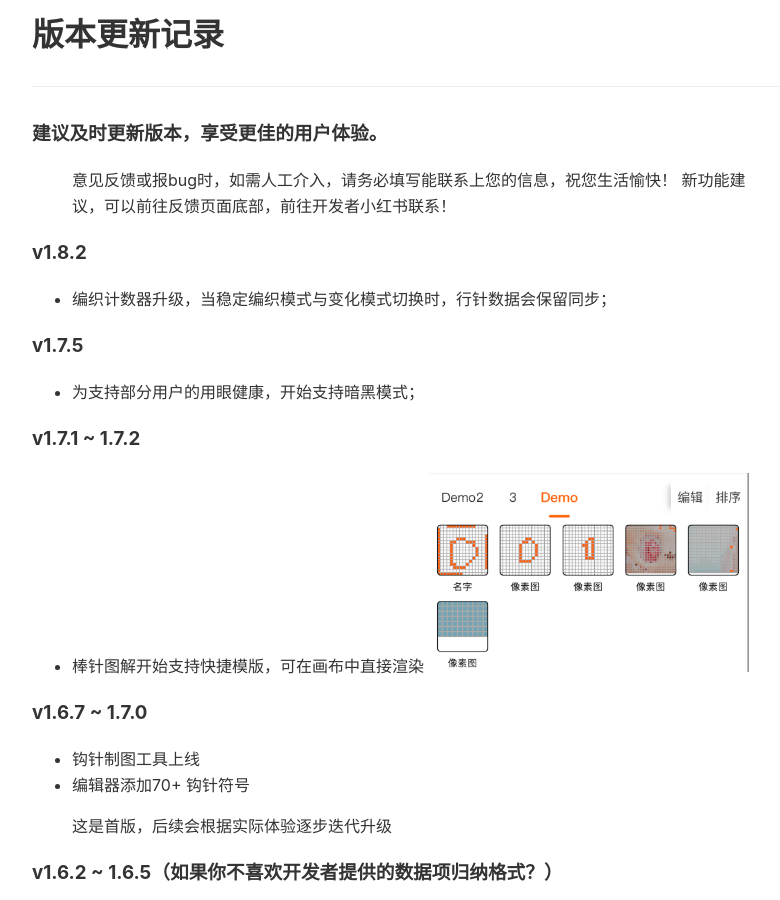
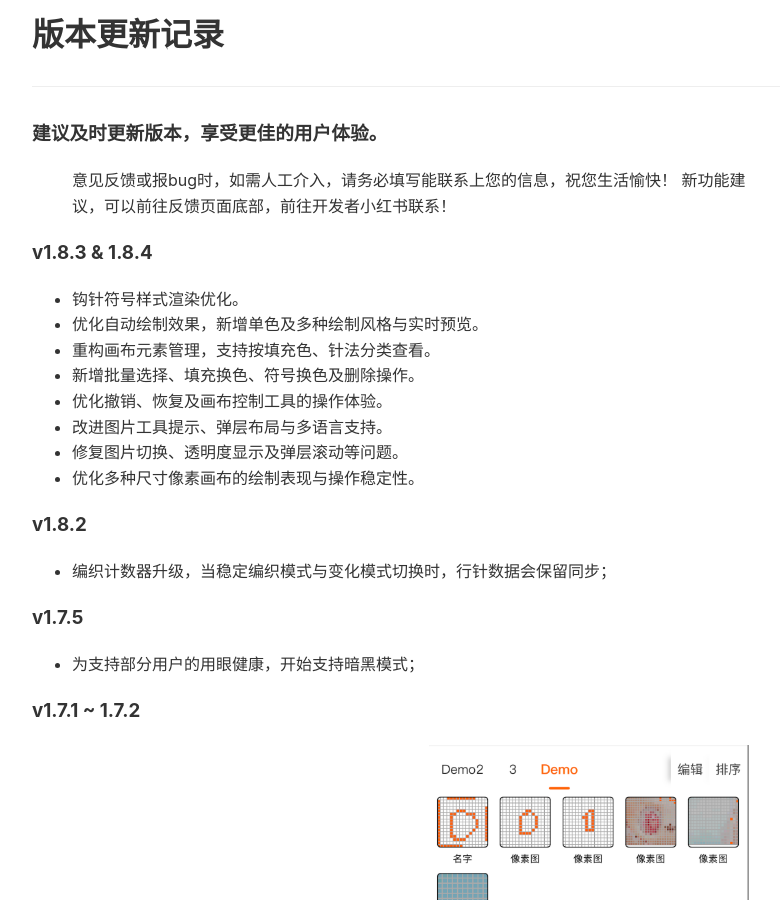
Before and after one commit to iBlackStone/iblackstone.github.io, a Jekyll site: the page built from setword/versions.md, in a window 1280 px wide and 900 px high. Shown: the whole window, without its empty margins (224-1004 px from the left). Built offline with Jekyll 4.4.1, drawn with Linux system fonts in a browser that asks for light colours.

Commit message:
版本更新

```diff
--- a/setword/versions.md
+++ b/setword/versions.md
@@ -7,6 +7,17 @@ title: "版本更新记录"
 
 > 意见反馈或报bug时，如需人工介入，请务必填写能联系上您的信息，祝您生活愉快！
 > 新功能建议，可以前往反馈页面底部，前往开发者小红书联系！
+
+
+### v1.8.3 & 1.8.4
+- 钩针符号样式渲染优化。
+- 优化自动绘制效果，新增单色及多种绘制风格与实时预览。
+- 重构画布元素管理，支持按填充色、针法分类查看。
+- 新增批量选择、填充换色、符号换色及删除操作。
+- 优化撤销、恢复及画布控制工具的操作体验。
+- 改进图片工具提示、弹层布局与多语言支持。
+- 修复图片切换、透明度显示及弹层滚动等问题。
+- 优化多种尺寸像素画布的绘制表现与操作稳定性。
 
 
 ### v1.8.2
```
Also changed, not shown: setword/versionsen.md (+11 -0 lines).
